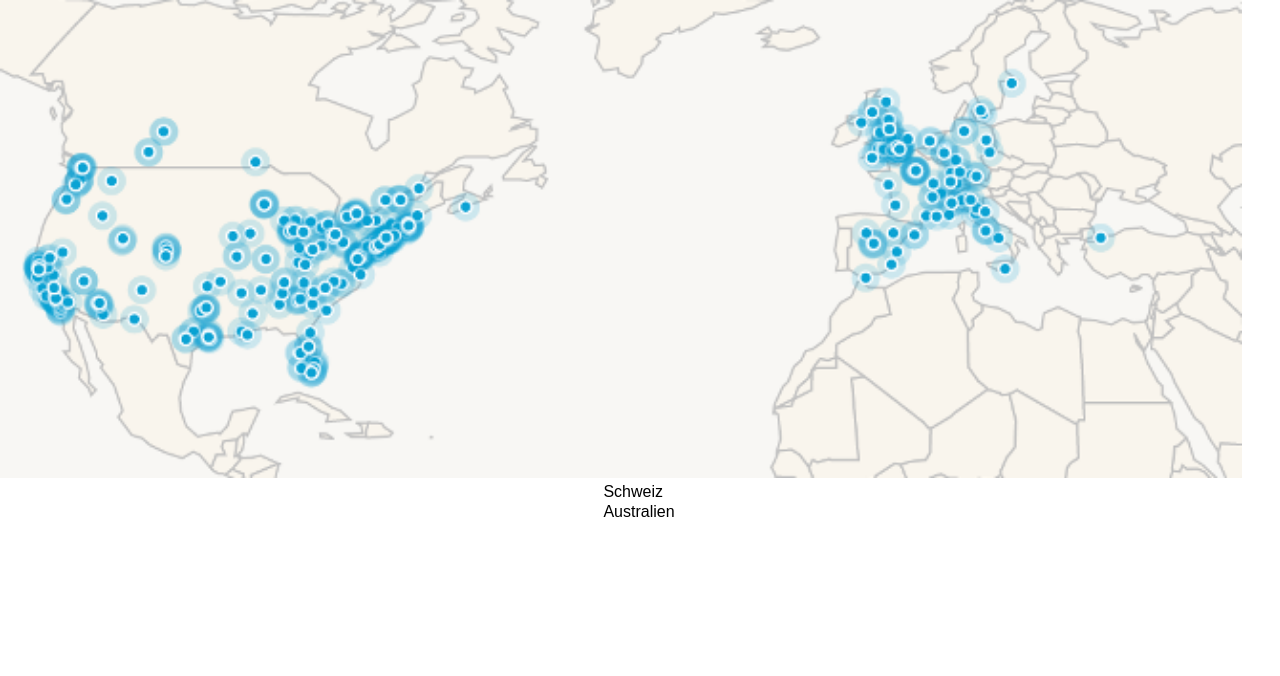
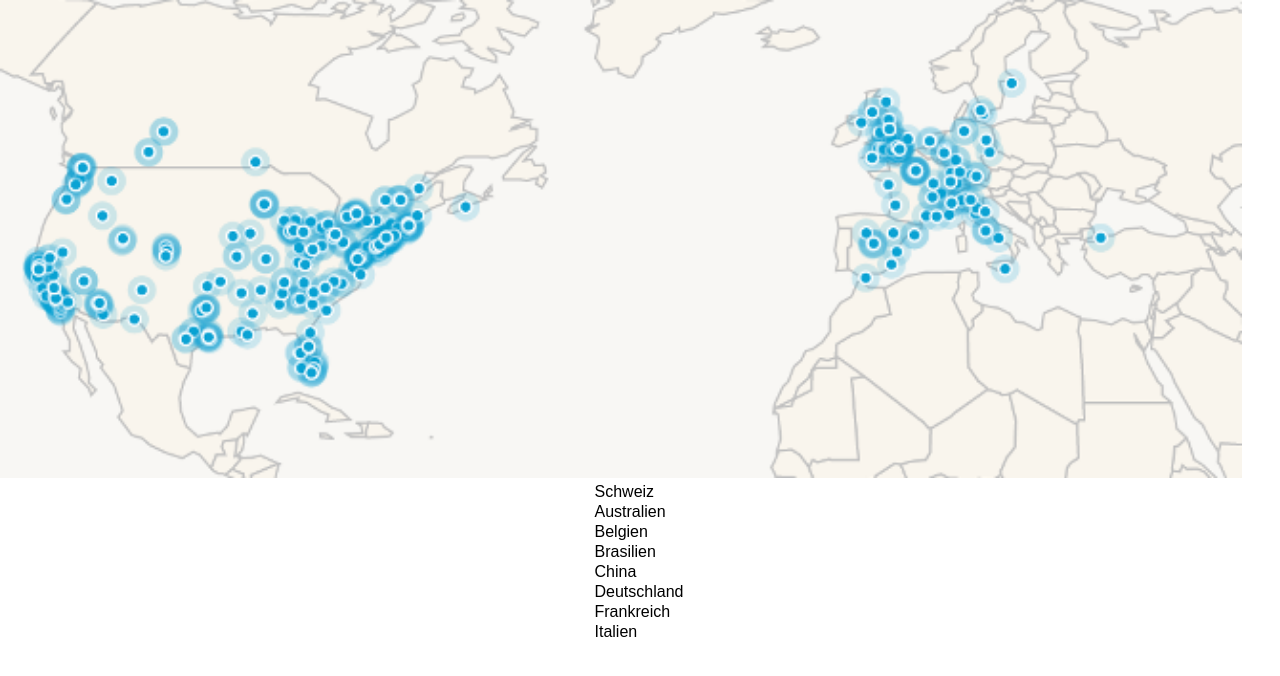
Before and after one commit to 1011121314151617181920/Apple-Website, a plain HTML site: page page_3.html in a window 1280 px wide. Drawn offline with Linux system fonts and the light colour scheme.

Commit message:
minor changes

```diff
--- a/page_3.html
+++ b/page_3.html
@@ -15,6 +15,23 @@
 	 <td> Australien <td>
 	 </tr>
 	 <tr>
-
+	 <td> Belgien <td>
+	 </tr>
+	 <tr>
+	 <td> Brasilien <td>
+	 </tr>
+	 <tr>
+	 <td> China <td>
+	 </tr>
+	 <tr>
+	 <td> Deutschland <td>
+	 </tr>
+	 <tr>
+	 <td> Frankreich <td>
+	 </tr>
+	 <tr>
+	 <td> Italien <td>
+	 </tr>
+	 <tr>
 </body>
 </html>
```
